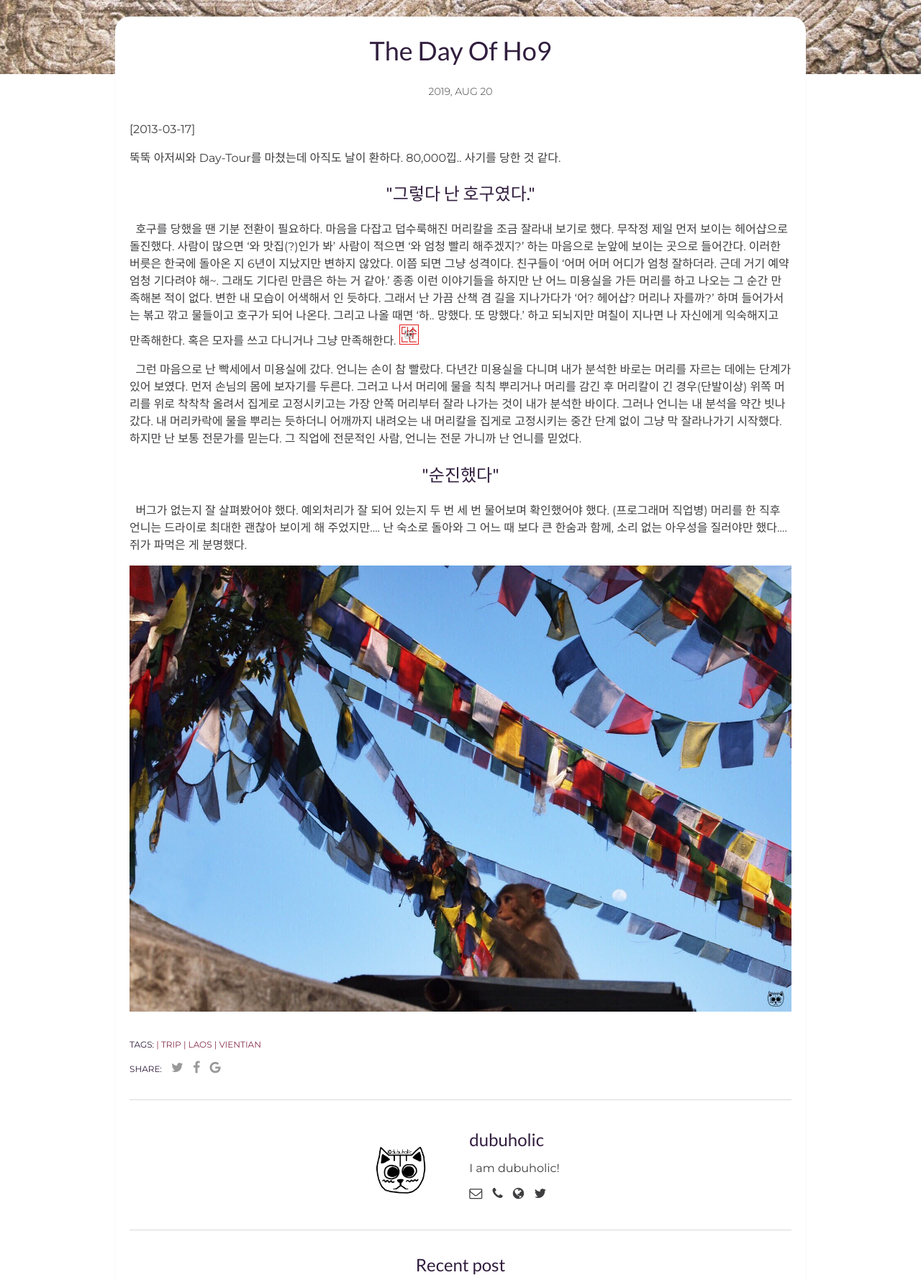
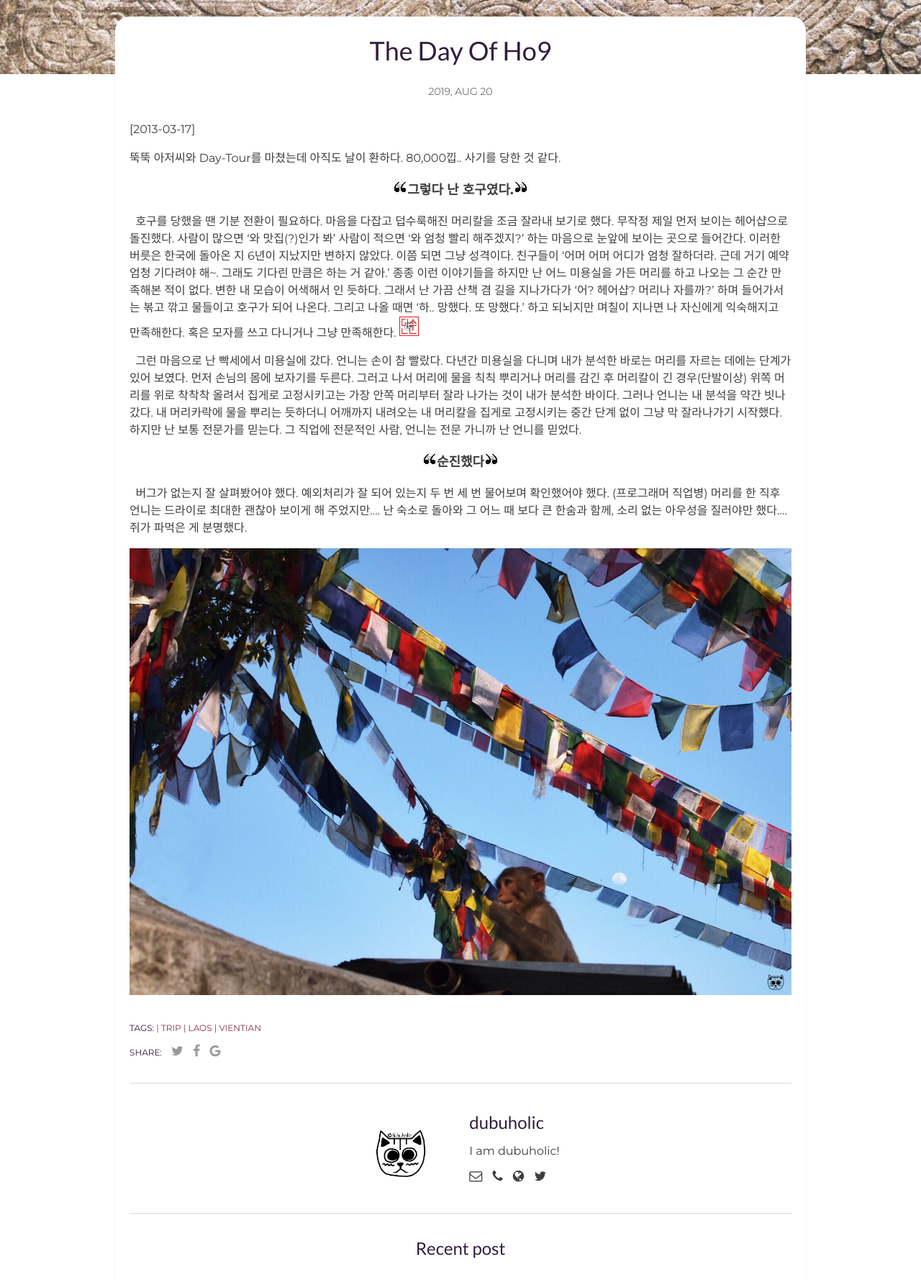
Before and after one commit to HAEZZA/HAEZZA.github.io, a Jekyll site: the page built from _posts/2019-08-20-The-Day-Of-ho9.markdown, in a window 1280 px wide, cut to the strip 500-2279 px from the top of the page. Shown: the whole strip at 72% size. Built offline with Jekyll 4.4.1, drawn with Linux system fonts in a browser that asks for light colours; comment, search, counter and statistics services are not loaded.

Commit message:
md 수정

```diff
--- a/_posts/2019-08-12-Prepare.markdown
+++ b/_posts/2019-08-12-Prepare.markdown
@@ -29,7 +29,7 @@ author: dubuholic # Add name author (optional)
 그렇게 나는 비자를 발급 받기 위해 인도 대사관에 갔고, 영어로 물어오는 대사관 직원을 만났다.
 더듬더듬 영어를 더듬거리다가 혹시 라오스어를 할 줄 아는지 물었고, 결국 라오스어로 비자를 발급받을 수 있었다.
 
-**<center>"내 영어 무엇"</center>**
+<p class="page-quote">내 영어 무엇</p>
 
 영어는 초등학교 때부터 10여 년을 넘게 배웠건만 1년 남짓 라오스에 살며 배운 라오스어만 못했다.
 
--- a/_posts/2019-08-17-To-Pakse.markdown
+++ b/_posts/2019-08-17-To-Pakse.markdown
@@ -30,7 +30,7 @@ author: dubuholic # Add name author (optional)
 하지만......... 이건 비행기가 아니었다. 승무원이 상주하며 모든 공간을 깨끗한 상태로 유지해 줄 수 없는,
 그냥 비포장 도로를 달리고 있는 라오스의 슬리핑 버스였다. 내부는 으윽.. X바다였다. 결국 난 참을 수밖에 없었다. 멍하니 앉아 마려움을 참고 또참고.
 
-### <center>"Finaly 도착 빡세"</center>
+<p class="page-quote">Finaly 도착 빡세</p>
 
 &nbsp;&nbsp;버스에서 내린 뒤에 시원하게 볼 일을 해결하고는 매표소로 갔다. 3일 뒤에 시판돈 중에 관광객이 제일 많이 간다는 돈뎃으로 갈 예정이었기 때문에 미리 티켓을 끊어 두었다.
 > 시판돈은 4천 개의 섬이 있다고 해서 붙여진 이름으로 `시판`은 4천을 의미하고 `돈`은 섬을 의미하는 라오스 남부의 최대 관광지이다.
--- a/_posts/2019-08-19-I-Am-A-Bohemian.markdown
+++ b/_posts/2019-08-19-I-Am-A-Bohemian.markdown
@@ -18,7 +18,7 @@ author: dubuholic # Add name author (optional)
 
 난 보헤미안 발길이 가는 곳으로
 
-### <center>"간다. 나는. 향해. 자유."</center>
+<p class="page-quote">간다. 나는. 향해. 자유.</p>
 
 는 아니고 걷다 보면 나에게 갈 곳을 알려줄 사람들이 다가온다. 역시나 반대편에서 오던 뚝뚝 아저씨가 사냥감을 발견한 듯 나를 손짓하며 유턴을 해 내가 걷는 쪽으로 다가왔다.
 난 굉장히 관심이 있지만 최대한 관심이 없는 표정으로 앞만 보고 걷는다. 이게 흥정을 잘하기 위한 첫 번째 포인트다.
--- a/_posts/2019-08-20-The-Day-Of-ho9.markdown
+++ b/_posts/2019-08-20-The-Day-Of-ho9.markdown
@@ -14,7 +14,7 @@ author: dubuholic # Add name author (optional)
 
 뚝뚝 아저씨와 Day-Tour를 마쳤는데 아직도 날이 환하다. 80,000낍.. 사기를 당한 것 같다.
 
-## <center>"그렇다 난 호구였다."</center>
+<p class="page-quote">그렇다 난 호구였다.</p>
 
 &nbsp;&nbsp;호구를 당했을 땐 기분 전환이 필요하다. 마음을 다잡고 덥수룩해진 머리칼을 조금 잘라내 보기로 했다.
 무작정 제일 먼저 보이는 헤어샵으로 돌진했다. 사람이 많으면 '와 맛집(?)인가 봐' 사람이 적으면 '와 엄청 빨리 해주겠지?' 하는
@@ -29,7 +29,7 @@ author: dubuholic # Add name author (optional)
 가장 안쪽 머리부터 잘라 나가는 것이 내가 분석한 바이다. 그러나 언니는 내 분석을 약간 빗나갔다. 내 머리카락에 물을 뿌리는 듯하더니 어깨까지 내려오는 내 머리칼을
 집게로 고정시키는 중간 단계 없이 그냥 막 잘라나가기 시작했다. 하지만 난 보통 전문가를 믿는다. 그 직업에 전문적인 사람, 언니는 전문 가니까 난 언니를 믿었다.
 
-## <center>"순진했다"</center>
+<p class="page-quote">순진했다</p>
 &nbsp;&nbsp;버그가 없는지 잘 살펴봤어야 했다. 예외처리가 잘 되어 있는지 두 번 세 번 물어보며 확인했어야 했다. (프로그래머 직업병)
 머리를 한 직후 언니는 드라이로 최대한 괜찮아 보이게 해 주었지만.... 난 숙소로 돌아와 그 어느 때 보다 큰 한숨과 함께, 소리 없는 아우성을 질러야만 했다....
 쥐가 파먹은 게 분명했다.
--- a/_posts/2019-08-21-Tangdong-Is-Beauriful.markdown
+++ b/_posts/2019-08-21-Tangdong-Is-Beauriful.markdown
@@ -30,6 +30,6 @@ author: dubuholic # Add name author (optional)
 
 &nbsp;&nbsp;땡동이 한창인 곳을 가로질러 지나가는데 나를 어떻게 알아본 건지 아니면 그냥 추측한 건지 외국어는 이것밖에 모르는 건지 사람들이 '사랑해요'를 외친다. 한국사람 티 나나... 잠시 걸었을 뿐인데 마늘 냄새나는 건가요? 저 오늘 라오스 헤어샵에서 머리도 잘랐는데요? 완전 라오스 스웩인데요? 사람들이 몰려와서 사진을 찍자고 한다. 그러더니 또 어물쩡 춤추는 곳으로 끌려가 춤도 한바탕 쳐주고는 거길 벗어날 수 있었다.
 
-### <center>"땡동은 언제나 즐겁다."</center>
+<p class="page-quote">땡동은 언제나 즐겁다.</p>
 
 ![map]({{site.baseurl}}/assets/img/2019-08-21-tangdong.jpg "라오스 결혼식"){: width="100%" height="100%"}
```
